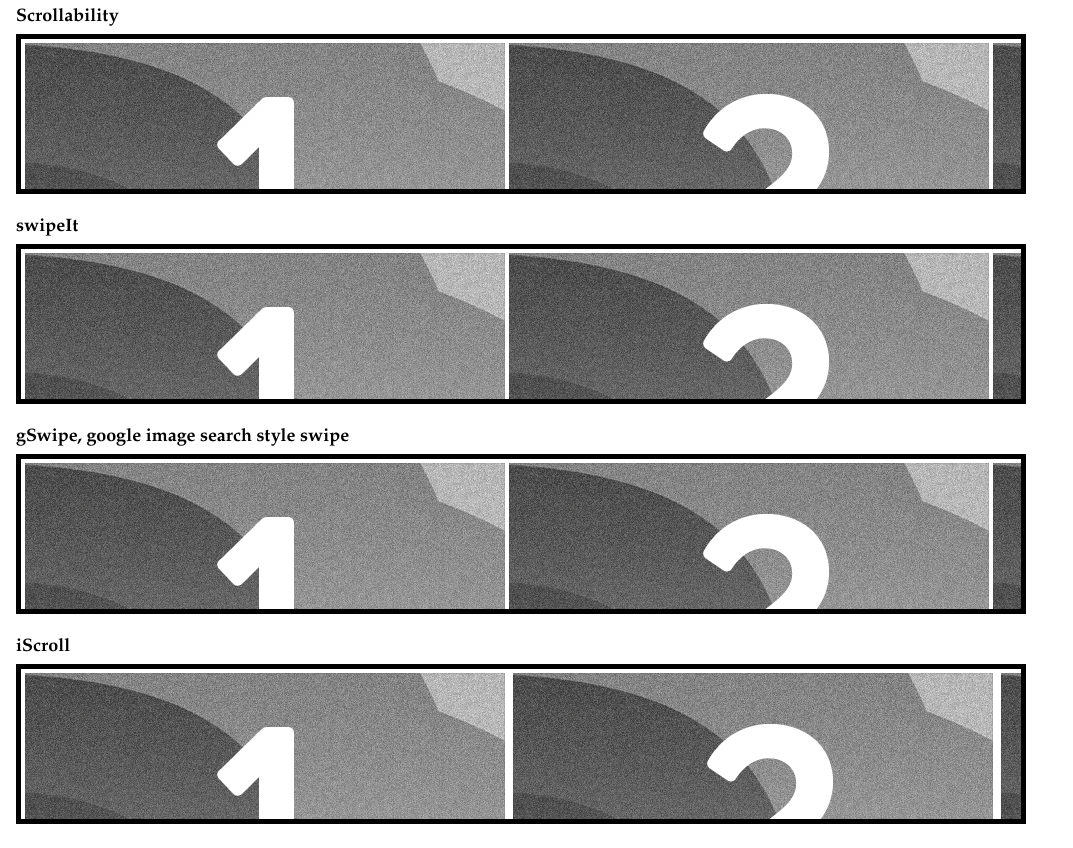
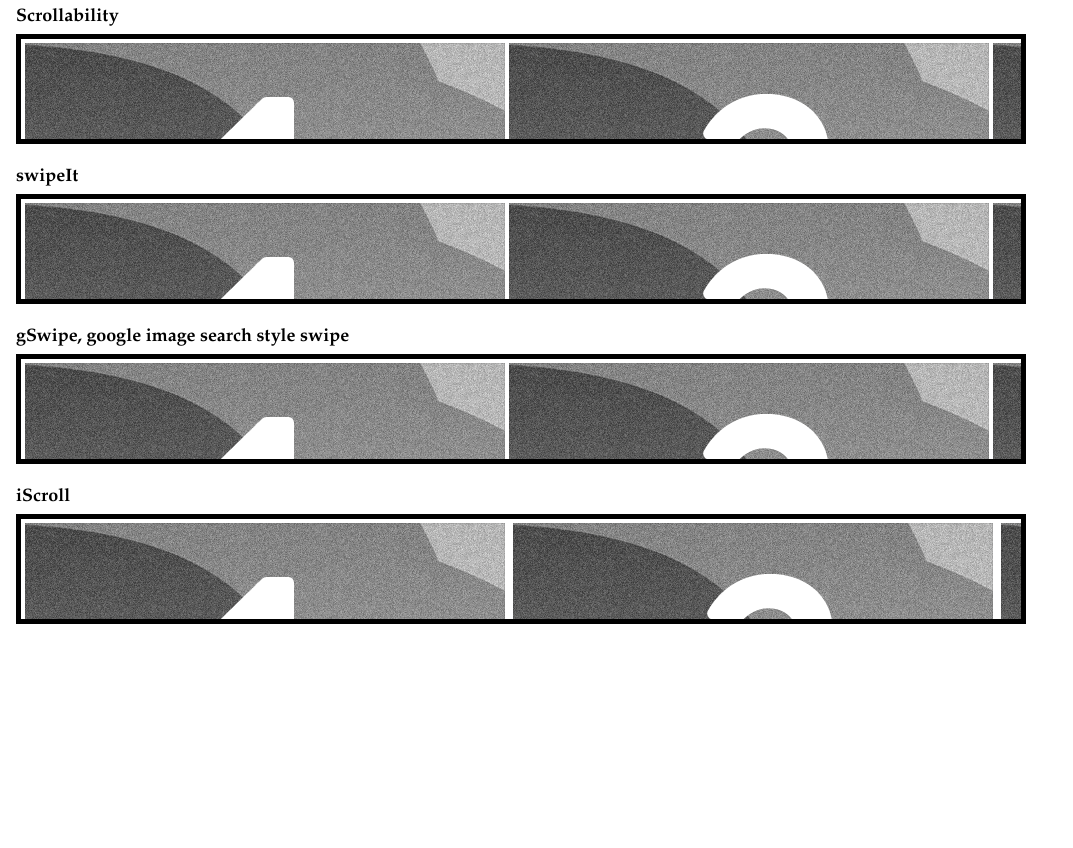
Before and after one commit to Tin/mobile-horizontal-scrolling-comparison, a plain HTML site: page index.html in a window 1280 px wide. Shown: the whole page, without its empty margins (0-1073 px from the left). After the commit the page ends 800 px from the top, so only its background shows below. Drawn offline with Linux system fonts and the light colour scheme.

Commit message:
Tweek the height of slides container, so we can see both 4 in Xoom's browser window.

```diff
--- a/index.html
+++ b/index.html
@@ -33,7 +33,7 @@
       .slides_wrapper {
         overflow: hidden;
         width: 1000px;
-        height: 150px;
+        height: 100px;
         margin: 0.5em 0.5em 1.5em 0.5em;
         border: 5px solid black;
       }
```
